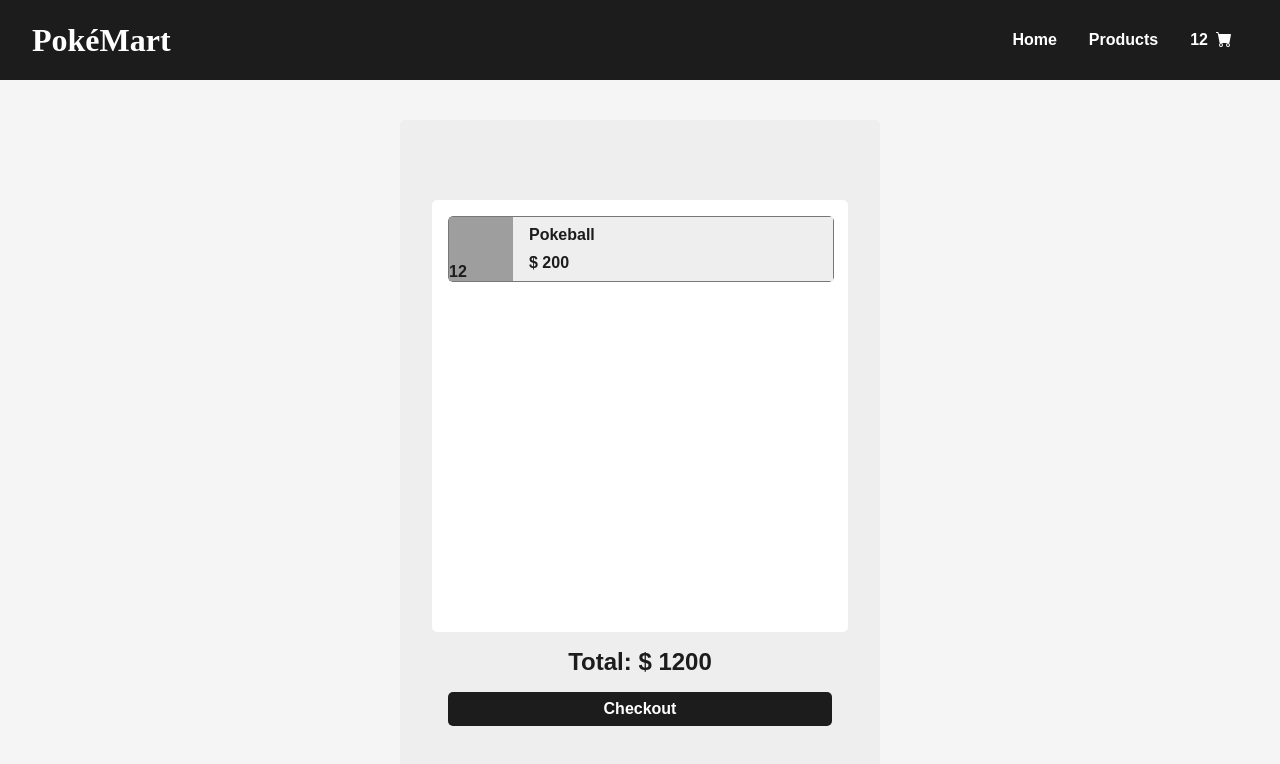
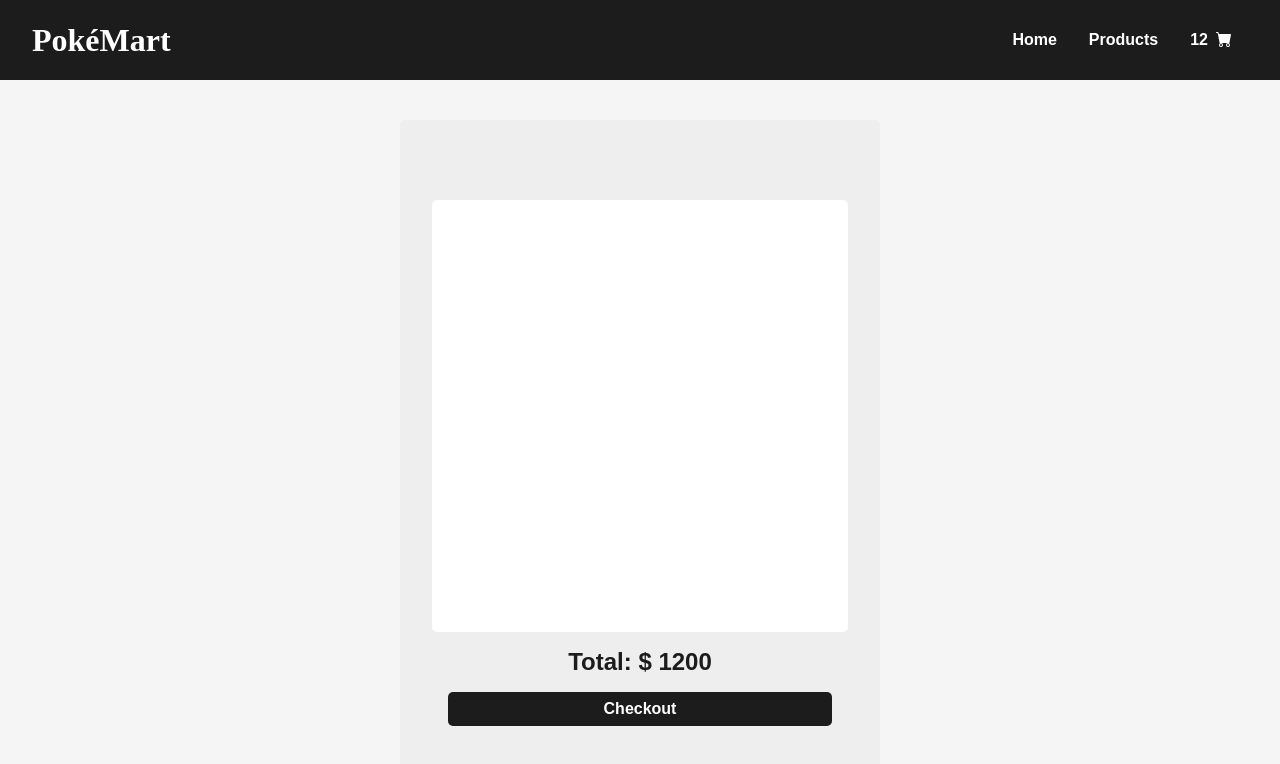
Before and after one commit to Chamara-Wijepala/shopping-cart, a React (Create React App) app: page /checkout in a window 1280 px wide. Shown: the top 764 px of the page. Built offline with nearby package versions, Linux system fonts and the light colour scheme; grey boxes are pictures that could not be loaded; a web font is replaced by a local one.

Commit message:
Render items in cart to checkout page

```diff
--- a/src/App.js
+++ b/src/App.js
@@ -15,8 +15,11 @@
         <main>
           <Routes>
             <Route path="/" element={<Home/>} />
-            <Route path="/products" element={<Products {...{cart, setCart}}/>} />
-            <Route path="/checkout" element={<Checkout/>} />
+            <Route
+              path="/products"
+              element={<Products {...{cart, setCart}}/>}
+            />
+            <Route path="/checkout" element={<Checkout {...{cart}}/>} />
           </Routes>
         </main>
       </BrowserRouter>
--- a/src/pages/Checkout.js
+++ b/src/pages/Checkout.js
@@ -1,10 +1,16 @@
 import React from "react";
-import RenderCheckout from "./RenderCheckout";
+import RenderCheckoutItems from "./RenderCheckoutItems";
 import '../styles/checkout.css';
 
-const Checkout = () => {
+const Checkout = ({ cart }) => {
   return (
-    <RenderCheckout />
+    <div id="Checkout">
+      <div id="CheckoutList">
+      <RenderCheckoutItems {...{cart}}/>
+      </div>
+      <p id="TotalPrice">Total: $ 1200</p>
+      <button id="CheckoutButton">Checkout</button>
+    </div>
   );
 };
 
--- a/src/pages/RenderCheckout.js
+++ /dev/null
@@ -1,26 +0,0 @@
-import React from 'react';
-
-const RenderCheckout = () => {
-  return (
-    <div id="Checkout">
-      <div id="CheckoutList">
-        <div className="CheckoutItem">
-          <div className="CheckoutItemQuantity">12</div>
-          <img
-            className="ItemImg"
-            src="https://raw.githubusercontent.com/PokeAPI/sprites/master/sprites/items/poke-ball.png"
-            alt=""
-          />
-          <div className="ItemInfo">
-            <p>Pokeball</p>
-            <p>$ 200</p>
-          </div>
-        </div>
-      </div>
-      <p id="TotalPrice">Total: $ 1200</p>
-      <button id="CheckoutButton">Checkout</button>
-    </div>
-  );
-};
-
-export default RenderCheckout;
--- /dev/null
+++ b/src/pages/RenderCheckoutItems.js
@@ -0,0 +1,22 @@
+import React from 'react';
+
+const RenderCheckoutItems = ({ cart }) => {
+  return (
+    cart.map((item, index) => (
+      <div className="CheckoutItem" key={index}>
+        <div className="CheckoutItemQuantity">{item.quantity}</div>
+        <img
+          className="ItemImg"
+          src={item.sprite}
+          alt={item.name}
+        />
+        <div className="ItemInfo">
+          <p>{item.name}</p>
+          <p>$ {item.cost}</p>
+        </div>
+      </div>
+    ))
+  );
+};
+
+export default RenderCheckoutItems;
```
